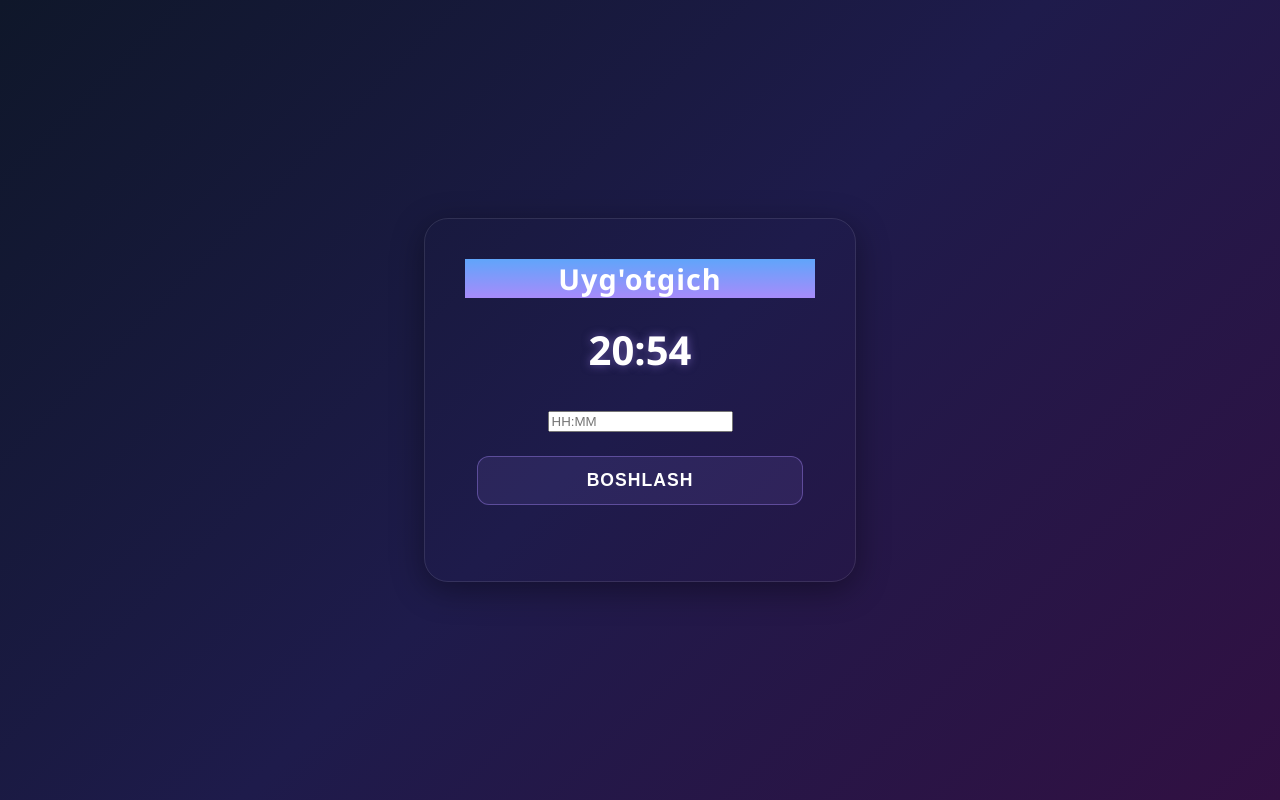
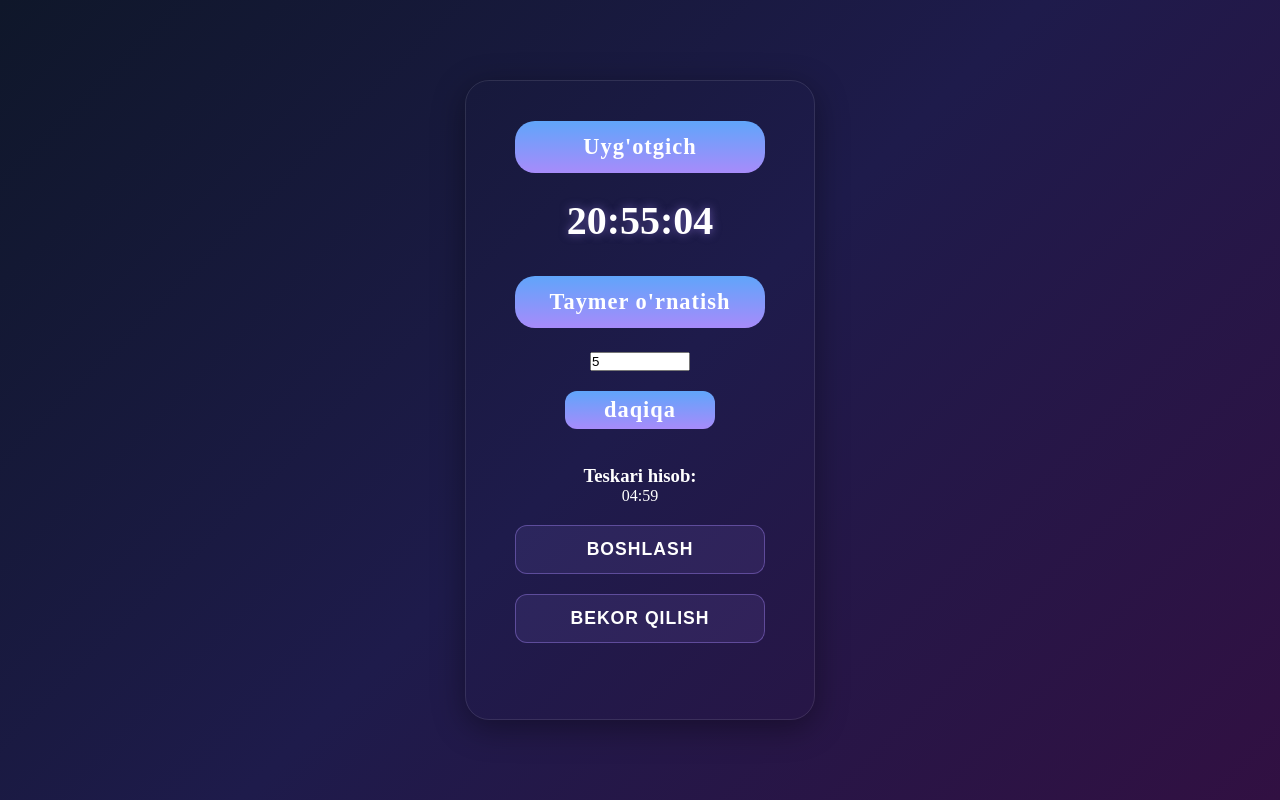
Before and after one commit to rashidbekrasuljonov83-cloud/uyg-otgich, a plain HTML site: page index.html in a window 1280 px wide. Both pictures are taken after a click on the button "BOSHLASH". Drawn offline with Linux system fonts and the light colour scheme.

Commit message:
The alarm clock is ready.

```diff
--- a/css/main.css
+++ b/css/main.css
@@ -1,10 +1,12 @@
-/* Umumiy sozlamalar va chiroyli gradient fon */
-body {
+* {
   margin: 0;
   padding: 0;
   box-sizing: border-box;
-  font-family: "Segoe UI", Tahoma, Geneva, Verdana, sans-serif;
+}
+
+body {
   background: linear-gradient(135deg, #0f172a, #1e1b4b, #311042);
+  width: 100%;
   height: 100vh;
   display: flex;
   justify-content: center;
@@ -24,14 +26,30 @@ body {
 
 h2 {
   margin-top: 0;
-  font-size: 1.8rem;
+  font-size: 1.4rem;
   font-weight: 600;
   letter-spacing: 1px;
+  margin: 0 auto;
   background: linear-gradient(#60a5fa, #a78bfa);
-
+  width: 250px;
+  text-align: center;
+  padding: 0.8rem 2rem;
+  border-radius: 20px;
   margin-bottom: 1.5rem;
+  width: 93%;
 }
-
+h5 {
+  margin-top: 25px;
+  font-size: 1.4rem;
+  font-weight: 600;
+  letter-spacing: 1px;
+  margin: 0 auto;
+  background: linear-gradient(#60a5fa, #a78bfa);
+  width: 150px;
+  text-align: center;
+  border-radius: 12px;
+  padding: 0.4rem 1rem;
+}
 .current-time {
   font-size: 2.5rem;
   font-weight: 700;
@@ -55,6 +73,10 @@ input[type="time"] {
   text-align: center;
   transition: all 0.3s ease;
 }
+.input1 {
+  width: 100px;
+  margin-bottom: 20px;
+}
 
 input {
   cursor: pointer;
@@ -67,6 +89,7 @@ input[type="time"]:focus {
 }
 
 .alarm-btn {
+  margin-top: 20px;
   background: rgba(167, 139, 250, 0.1);
   border: 1px solid rgba(167, 139, 250, 0.4);
   color: #fff;
@@ -80,7 +103,21 @@ input[type="time"]:focus {
   text-transform: uppercase;
   letter-spacing: 1px;
 }
-
+.alarm-btn2 {
+  background: rgba(167, 139, 250, 0.1);
+  border: 1px solid rgba(167, 139, 250, 0.4);
+  color: #fff;
+  margin-top: 20px;
+  padding: 0.8rem 2rem;
+  font-size: 1.1rem;
+  font-weight: 600;
+  border-radius: 12px;
+  cursor: pointer;
+  width: 93%;
+  transition: all 0.3s;
+  text-transform: uppercase;
+  letter-spacing: 1px;
+}
 .alarm-btn:hover {
   background: rgba(167, 139, 250, 0.3);
   border-color: #a78bfa;
@@ -98,3 +135,28 @@ input[type="time"]:focus {
   color: #94a3b8;
   min-height: 20px;
 }
+
+@media (max-width: 360px) {
+  .alarm-container {
+    padding: 1.5rem 1rem;
+    border-radius: 16px;
+  }
+  body {
+    padding: 0 20px;
+  }
+  h2 {
+    font-size: 1.1rem;
+    padding: 0.6rem 1rem;
+  }
+
+  .current-time {
+    font-size: 1.8rem;
+    margin-bottom: 1.5rem;
+  }
+
+  .alarm-btn,
+  .alarm-btn2 {
+    padding: 0.7rem 1rem;
+    font-size: 0.9rem;
+  }
+}
--- a/index.html
+++ b/index.html
@@ -12,12 +12,33 @@
 
       <div class="current-time" id="clock">00:00:00</div>
 
-      <div class="input-group">
-        <input type="number" id="input" placeholder="HH:MM" />
+      <div class="box">
+        <h2>Taymer o'rnatish</h2>
+        <input
+          class="input1"
+          type="number"
+          id="enter_minutes"
+          min="1"
+          max="60"
+          value="5"
+        />
+        <h5>daqiqa</h5>
+        <br /><br />
+      </div>
+      <div>
+        <h3>Teskari hisob:</h3>
+        <div id="taymer-ekrani" class="vaqt">00:00</div>
       </div>
 
-      <button class="alarm-btn">boshlash</button>
-
+      <audio
+        id="signal-tovushi"
+        src="./audio/audio_2026-06-11_23-15-12.ogg"
+        preload="auto"
+      ></audio>
+      <button class="alarm-btn" onclick="vaqtniBoshlash()">boshlash</button>
+      <button class="alarm-btn2" onclick="vaqtniBekorQilish()">
+        Bekor qilish
+      </button>
       <div class="status-text"></div>
       <script src="./js/main.js "></script>
     </div>
--- a/js/main.js
+++ b/js/main.js
@@ -1,9 +1,79 @@
-const inputEl = document.getElementById("input");
 const clockEl = document.getElementById("clock");
-const now = new Date();
+let taymerInterval;
 
-const hour = now.getHours();
-const minute = now.getMinutes();
+function soat() {
+  const now = new Date();
 
-clockEl.innerHTML = `
-${hour}:${minute}`;
+  let hour = now.getHours();
+  let minute = now.getMinutes();
+  let seconds = now.getSeconds();
+
+  hour = hour < 10 ? "0" + hour : hour;
+  minute = minute < 10 ? "0" + minute : minute;
+  seconds = seconds < 10 ? "0" + seconds : seconds;
+
+  if (clockEl) {
+    clockEl.innerHTML = `${hour}:${minute}:${seconds}`;
+  }
+}
+soat();
+setInterval(soat, 1000);
+
+function vaqtniBoshlash() {
+  clearInterval(taymerInterval);
+
+  const enter_minutes = document.getElementById("enter_minutes").value;
+  const timer_screen = document.getElementById("taymer-ekrani");
+
+  if (!enter_minutes || enter_minutes <= 0) {
+    alert("Iltimos, to'g'ri vaqt kiriting!");
+    return;
+  }
+
+  let total_seconds = parseInt(enter_minutes) * 60;
+
+  taymerInterval = setInterval(function () {
+    let m = Math.floor(total_seconds / 60);
+    let s = total_seconds % 60;
+
+    m = m < 10 ? "0" + m : m;
+    s = s < 10 ? "0" + s : s;
+
+    if (timer_screen) {
+      timer_screen.innerText = `${m}:${s}`;
+    }
+
+    if (total_seconds <= 0) {
+      clearInterval(taymerInterval);
+      if (timer_screen) {
+        timer_screen.innerText = "Vaqt tugadi!";
+      }
+
+      const signal = document.getElementById("signal-tovushi");
+      if (signal) {
+        signal.play().catch((e) => console.log("Audio chalishda xato:", e));
+      }
+    }
+
+    total_seconds--;
+  }, 1000);
+}
+function vaqtniBekorQilish() {
+  clearInterval(taymerInterval);
+
+  const timer_screen = document.getElementById("taymer-ekrani");
+  if (timer_screen) {
+    timer_screen.innerText = "00:00";
+  }
+
+  const enter_minutes = document.getElementById("enter_minutes");
+  if (enter_minutes) {
+    enter_minutes.value = "";
+  }
+
+  const signal = document.getElementById("signal-tovushi");
+  if (signal) {
+    signal.pause();
+    signal.currentTime = 0;
+  }
+}
```
Also changed, not shown: 1 other file.
